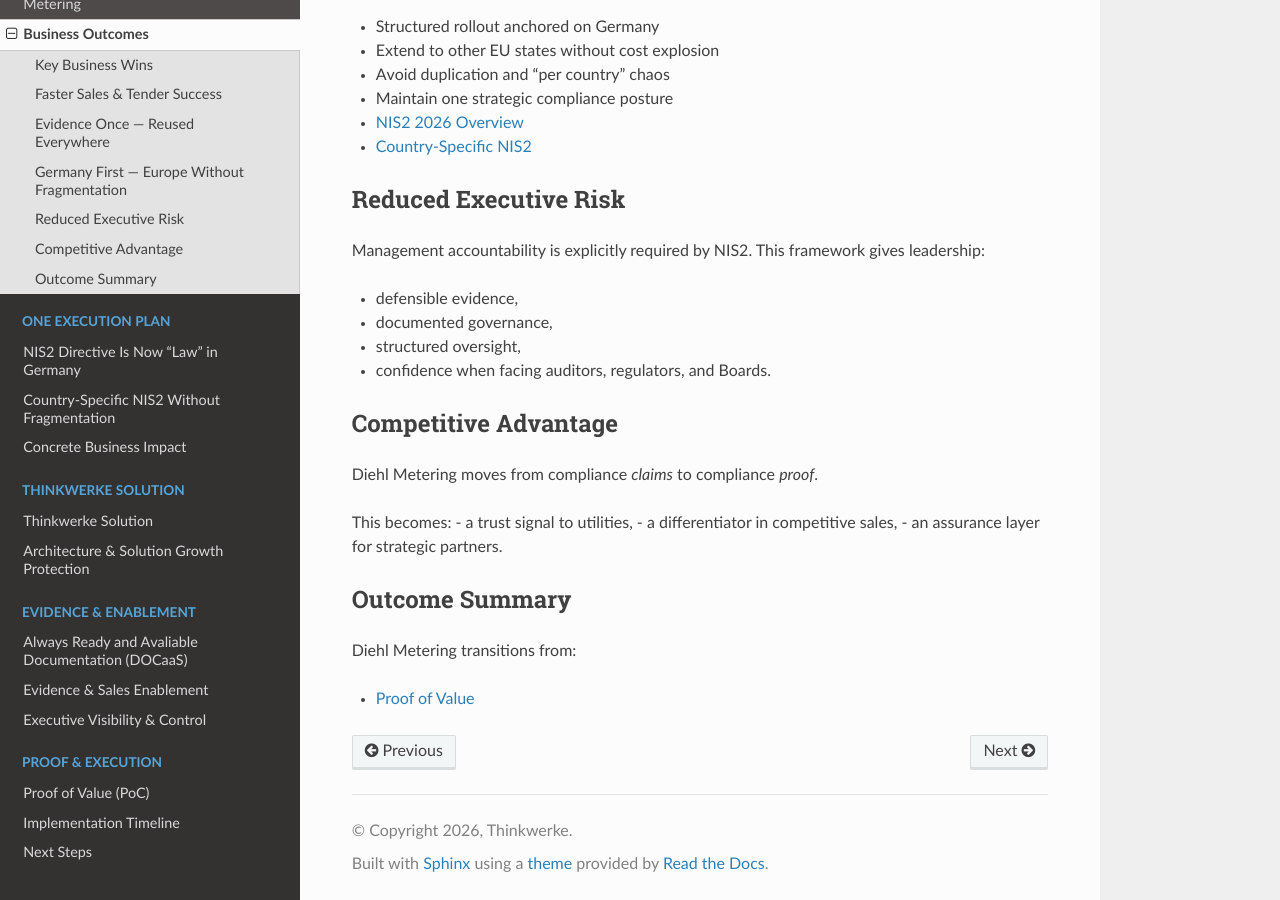
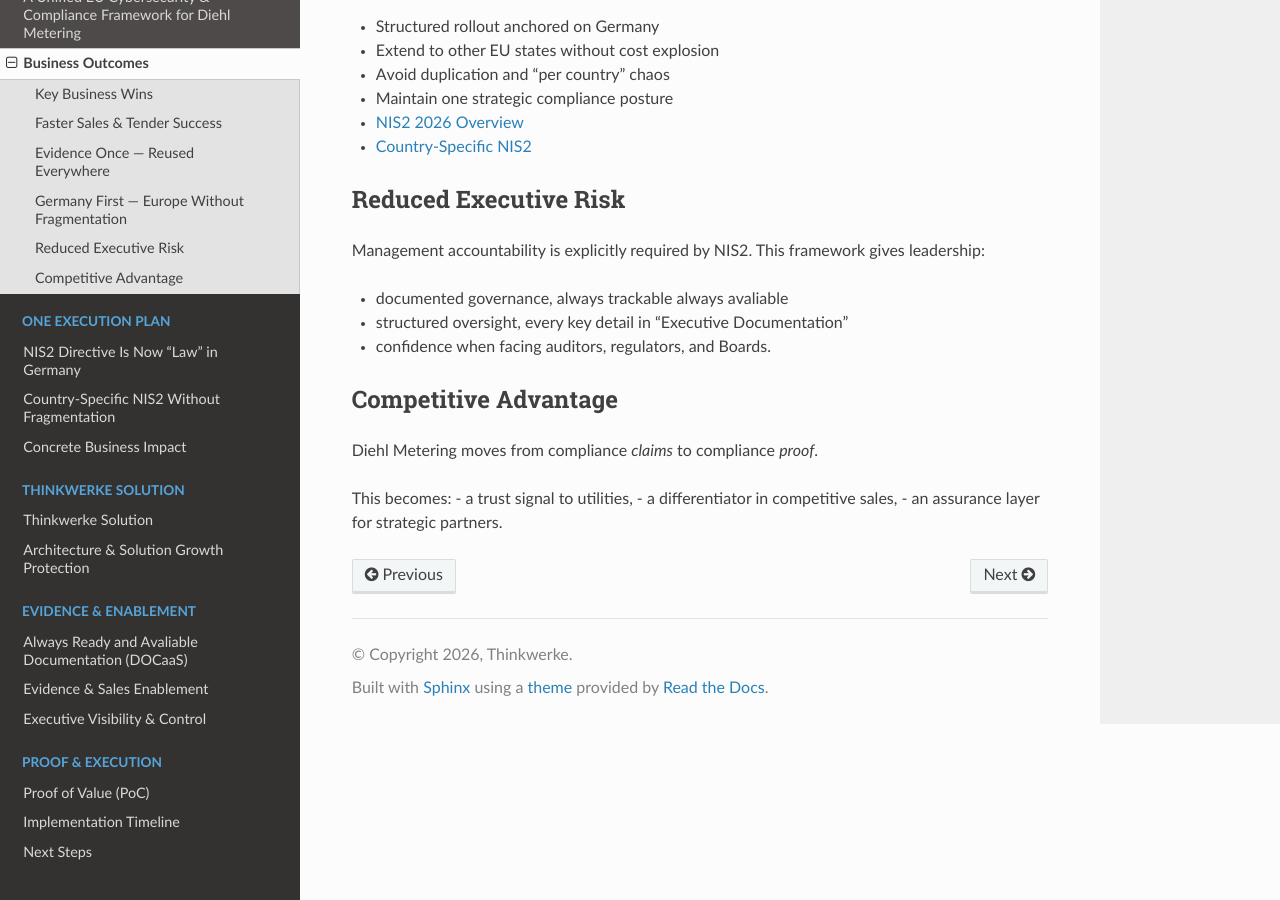
Before and after one commit to Mynkskhr/diehlmetering, a Sphinx documentation site: the page built from docs/source/business-outcomes.rst, in a window 1280 px wide and 900 px high, scrolled down 705 px. Built offline with Sphinx 7.4.7 and the Read the Docs theme 3.1.0, drawn with Linux system fonts in a browser that asks for light colours; pages that are not in the unit, such as notebooks, are missing from menus.

Commit message:
Update business-outcomes.rst

```diff
--- a/docs/source/business-outcomes.rst
+++ b/docs/source/business-outcomes.rst
@@ -42,9 +42,8 @@
 Management accountability is explicitly required by NIS2.
 This framework gives leadership:
 
-- defensible evidence,
-- documented governance,
-- structured oversight,
+- documented governance, always trackable always avaliable
+- structured oversight, every key detail in "Executive Documentation"
 - confidence when facing auditors, regulators, and Boards.
 
 Competitive Advantage
@@ -56,10 +55,3 @@
 - a trust signal to utilities,
 - a differentiator in competitive sales,
 - an assurance layer for strategic partners.
-
-Outcome Summary
----------------
-
-Diehl Metering transitions from:
-
-- `Proof of Value <https://diehlmetering.thinkwerke.com/en/latest/proof-of-value.html/>`_
```
